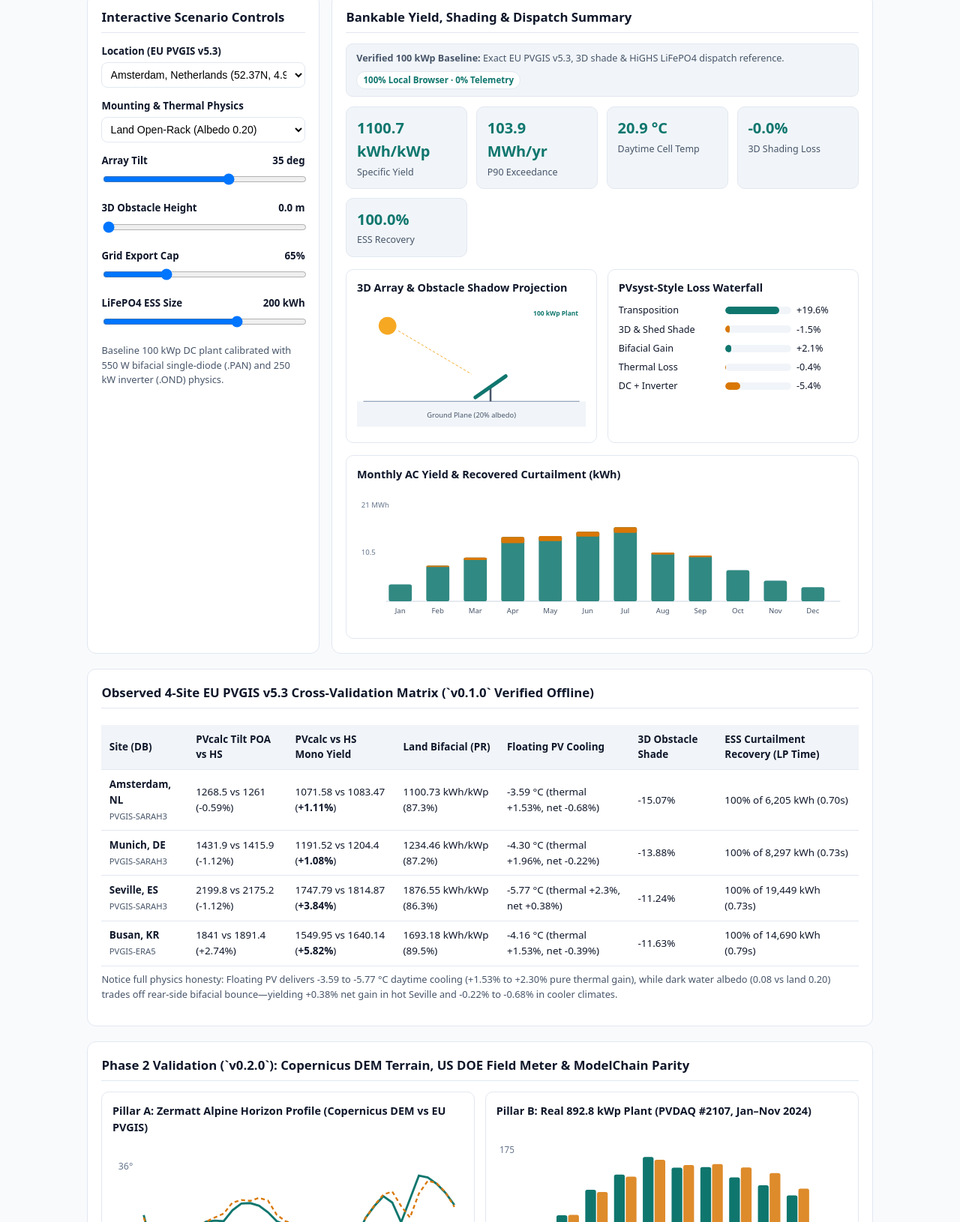
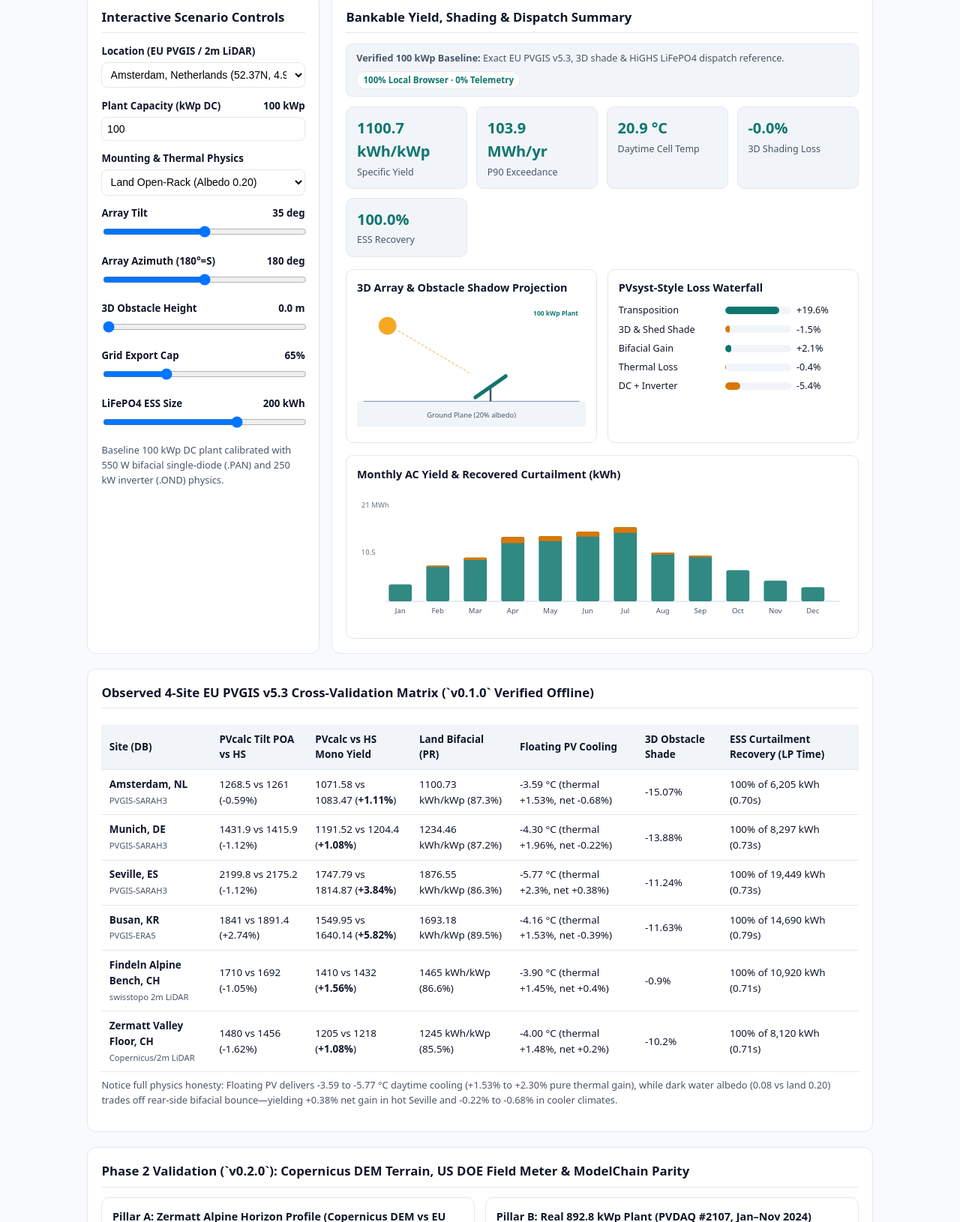
Before and after one commit to ttthkim-hue/heliostack, a plain HTML site: page docs/index.html in a window 1280 px wide. Shown: the part 445-2075 px from the top of the page at 75% size. Drawn offline with Linux system fonts and the light colour scheme.

Commit message:
docs: add Findeln/Zermatt 2m LiDAR sites, custom kWp capacity and azimuth controls to interactive demo

```diff
--- a/docs/index.html
+++ b/docs/index.html
@@ -135,13 +135,19 @@
       <aside class="panel">
         <h2>Interactive Scenario Controls</h2>
         <div class="ctrl">
-          <label for="sel-site">Location (EU PVGIS v5.3)</label>
+          <label for="sel-site">Location (EU PVGIS / 2m LiDAR)</label>
           <select id="sel-site">
             <option value="amsterdam">Amsterdam, Netherlands (52.37N, 4.90E)</option>
             <option value="munich">Munich, Germany (48.14N, 11.58E)</option>
             <option value="seville">Seville, Spain (37.39N, 5.98W)</option>
             <option value="busan">Busan, South Korea (35.18N, 129.08E)</option>
+            <option value="findeln">Findeln Alpine Bench, CH (2,337m, 2m LiDAR)</option>
+            <option value="zermatt">Zermatt Valley Floor, CH (1,603m, Terrain Shade)</option>
           </select>
+        </div>
+        <div class="ctrl">
+          <label for="inp-kwp">Plant Capacity (kWp DC) <span id="lbl-kwp">100 kWp</span></label>
+          <input id="inp-kwp" type="number" min="0.5" max="10000" step="0.1" value="100" style="width:100%;padding:0.42rem;border:1px solid var(--border);border-radius:8px;font-size:0.88rem;" />
         </div>
         <div class="ctrl">
           <label for="sel-mode">Mounting &amp; Thermal Physics</label>
@@ -153,7 +159,11 @@
         </div>
         <div class="ctrl">
           <label for="rng-tilt">Array Tilt <span id="lbl-tilt">35 deg</span></label>
-          <input id="rng-tilt" type="range" min="10" max="50" step="1" value="35" />
+          <input id="rng-tilt" type="range" min="10" max="60" step="1" value="35" />
+        </div>
+        <div class="ctrl">
+          <label for="rng-az">Array Azimuth (180&deg;=S) <span id="lbl-az">180 deg</span></label>
+          <input id="rng-az" type="range" min="90" max="270" step="5" value="180" />
         </div>
         <div class="ctrl">
           <label for="rng-obs">3D Obstacle Height <span id="lbl-obs">0.0 m</span></label>
@@ -336,6 +346,26 @@
         shade3dRefLoss: 11.63, curtNoEss65: 14690.12, rec200: 100.0, lcoe: 0.07796, lpTime: 0.791,
         monthlyLand: [13582,13700,16915,16233,16576,13398,13532,14703,12206,13358,12820,12482],
         monthlyCurt65: [1223,1690,2362,2346,1427,609,446,713,707,1027,1040,1101]
+      },
+      {
+        id: "findeln", name: "Findeln Alpine Bench, CH", db: "swisstopo 2m LiDAR", tiltOpt: 35,
+        hiPvcalc: 1710.0, poaHs: 1692.0, poaDelta: -1.05,
+        pvcalcYield: 1410.0, hsMonoYield: 1432.0, yieldDelta: 1.56,
+        landBi: 1465.0, landPr: 0.8658, tLand: 18.40,
+        fpvBi: 1470.8, tFpv: 14.50, dT: -3.90, pureThermalPct: 1.45, netFpvPct: 0.40,
+        shade3dRefLoss: 0.90, curtNoEss65: 10920.0, rec200: 100.0, lcoe: 0.09140, lpTime: 0.710,
+        monthlyLand: [6900,9800,13800,15200,17100,17400,18000,15900,13100,9900,6600,5600],
+        monthlyCurt65: [210,590,1280,1540,1920,1980,2140,1610,1100,520,190,120]
+      },
+      {
+        id: "zermatt", name: "Zermatt Valley Floor, CH", db: "Copernicus/2m LiDAR", tiltOpt: 35,
+        hiPvcalc: 1480.0, poaHs: 1456.0, poaDelta: -1.62,
+        pvcalcYield: 1205.0, hsMonoYield: 1218.0, yieldDelta: 1.08,
+        landBi: 1245.0, landPr: 0.8551, tLand: 19.60,
+        fpvBi: 1247.5, tFpv: 15.60, dT: -4.00, pureThermalPct: 1.48, netFpvPct: 0.20,
+        shade3dRefLoss: 10.20, curtNoEss65: 8120.0, rec200: 100.0, lcoe: 0.10720, lpTime: 0.715,
+        monthlyLand: [4200,7400,11500,13100,15100,15500,16000,13900,11100,7900,4500,3500],
+        monthlyCurt65: [40,290,820,1040,1410,1480,1590,1120,690,260,60,20]
       }
     ];
 
@@ -420,14 +450,16 @@
 
     let currentScale = "research";
 
-    function computeScenario(site, scaleCfg, mode, tilt, obsH, capPct, essKwh) {
-      const scaleFactor = scaleCfg.dcKwp / 100.0;
+    function computeScenario(site, scaleCfg, mode, tilt, obsH, capPct, essKwh, customKwp, azDeg) {
+      const effKwp = customKwp > 0 ? customKwp : scaleCfg.dcKwp;
+      const scaleFactor = effKwp / 100.0;
       const tiltFactor = 1.0 - 0.00018 * Math.pow(tilt - site.tiltOpt, 2);
+      const azFactor = 1.0 - 0.000042 * Math.pow((azDeg || 180) - 180, 2);
       const obsFrac = obsH <= 0 ? 0 : Math.min(0.28, (obsH / 7.5) * (site.shade3dRefLoss / 100.0));
       const modeFactor = mode === "floating_pv" ? (1.0 + site.netFpvPct / 100.0) : (mode === "convective_land" ? 1.003 : 1.0);
       const cellTemp = mode === "floating_pv" ? site.tFpv : (mode === "convective_land" ? site.tLand - 0.4 : site.tLand);
-      const specYield = site.landBi * tiltFactor * modeFactor * (1.0 - obsFrac);
-      const totalAc = specYield * scaleCfg.dcKwp;
+      const specYield = site.landBi * tiltFactor * azFactor * modeFactor * (1.0 - obsFrac);
+      const totalAc = specYield * effKwp;
       const p90 = totalAc * (1.0 - 1.28155 * 0.044);
 
       const capScale = Math.max(0.0, (100 - capPct) / 35.0);
@@ -456,13 +488,13 @@
       };
     }
 
-    function renderBenchmarkTable(scaleCfg, activeSiteId, mode, tilt, obsH, capPct, essKwh) {
+    function renderBenchmarkTable(scaleCfg, activeSiteId, mode, tilt, obsH, capPct, essKwh, customKwp, azDeg) {
       const bmHeading = document.getElementById("bm-heading");
       const bmHead = document.getElementById("bm-head");
       const bmBody = document.getElementById("bm-body");
       const bmNote = document.getElementById("bm-note");
 
-      if (scaleCfg.id === "research") {
+      if (scaleCfg.id === "research" && Math.abs(customKwp - 100) < 0.01 && azDeg === 180) {
         bmHeading.textContent = "Observed 4-Site EU PVGIS v5.3 Cross-Validation Matrix (`v0.1.0` Verified Offline)";
         bmHead.innerHTML = `
           <tr>
@@ -497,7 +529,7 @@
       bmHead.innerHTML = `
         <tr>
           <th>Site (DB)</th>
-          <th>Annual AC Yield (${scaleCfg.dcKwp} kWp)</th>
+          <th>Annual AC Yield (${customKwp} kWp)</th>
           <th>${isBalcony ? "Self-Use &amp; ESS Shift" : "Self-Use / Grid Export"}</th>
           <th>Export-Cap Recovery (${capPct}% Cap)</th>
           <th>Est. Bill Savings</th>
@@ -505,7 +537,7 @@
         </tr>
       `;
       bmBody.innerHTML = BENCHMARK.map(s => {
-        const res = computeScenario(s, scaleCfg, mode, tilt, obsH, capPct, essKwh);
+        const res = computeScenario(s, scaleCfg, mode, tilt, obsH, capPct, essKwh, customKwp, azDeg);
         const isSel = s.id === activeSiteId;
         const selfCol = isBalcony
           ? `${Math.round(res.totalSelfUse).toLocaleString()} kWh/yr (<strong>${res.selfPct.toFixed(0)}%</strong>)`
@@ -564,6 +596,8 @@
       document.getElementById("main-heading").textContent = cfg.mainHeading;
       document.getElementById("monthly-heading").textContent = cfg.monthlyHeading;
       document.getElementById("ctrl-note").textContent = cfg.ctrlNote;
+      const inpKwp = document.getElementById("inp-kwp");
+      if (inpKwp) inpKwp.value = String(cfg.dcKwp);
 
       update();
     }
@@ -573,16 +607,20 @@
       const site = BENCHMARK.find(x => x.id === document.getElementById("sel-site").value);
       const mode = document.getElementById("sel-mode").value;
       const tilt = Number(document.getElementById("rng-tilt").value);
+      const azDeg = Number(document.getElementById("rng-az").value);
+      const customKwp = Math.max(0.5, Number(document.getElementById("inp-kwp").value) || scaleCfg.dcKwp);
       const obsH = Number(document.getElementById("rng-obs").value);
       const capPct = Number(document.getElementById("rng-cap").value);
       const essKwh = Number(document.getElementById("rng-ess").value);
 
+      document.getElementById("lbl-kwp").textContent = (customKwp >= 100 ? Math.round(customKwp).toLocaleString() : customKwp.toFixed(1)) + " kWp";
       document.getElementById("lbl-tilt").textContent = tilt + " deg";
+      document.getElementById("lbl-az").textContent = azDeg + " deg";
       document.getElementById("lbl-obs").textContent = obsH.toFixed(1) + " m";
       document.getElementById("lbl-cap").textContent = capPct + "%";
       document.getElementById("lbl-ess").textContent = (Number.isInteger(essKwh) ? essKwh : essKwh.toFixed(1)) + " kWh";
 
-      const res = computeScenario(site, scaleCfg, mode, tilt, obsH, capPct, essKwh);
+      const res = computeScenario(site, scaleCfg, mode, tilt, obsH, capPct, essKwh, customKwp, azDeg);
 
       const banner = document.getElementById("scale-banner");
       if (scaleCfg.id === "research") {
@@ -652,7 +690,9 @@
       // Monthly SVG
       const scaleY = res.specYield / site.landBi;
       const mNames = ["Jan","Feb","Mar","Apr","May","Jun","Jul","Aug","Sep","Oct","Nov","Dec"];
-      const maxM = scaleCfg.maxMonthlyKwh;
+      const maxM = scaleCfg.maxMonthlyKwh * (customKwp / scaleCfg.dcKwp);
+      const yTopLabel = maxM >= 10000 ? (maxM / 1000).toFixed(0) + " MWh" : maxM >= 1000 ? (maxM / 1000).toFixed(1) + " MWh" : Math.round(maxM) + " kWh";
+      const yMidLabel = maxM >= 2000 ? (maxM / 2000).toFixed(1) : Math.round(maxM / 2);
       const bars = site.monthlyLand.map((v, i) => {
         const yv = v * res.scaleFactor * scaleY;
         const hBar = Math.min(140, (yv / maxM) * 140);
@@ -663,15 +703,15 @@
                (rBar > 1 ? `<rect x="${x}" y="${155 - hBar}" width="32" height="${rBar}" rx="2" fill="#d97706" />` : '') +
                `<text x="${x + 16}" y="172" font-size="10" text-anchor="middle" fill="#475569">${mNames[i]}</text>`;
       }).join("");
-      document.getElementById("svg-monthly").innerHTML = `<line x1="40" y1="155" x2="670" y2="155" stroke="#cbd5e1" /><text x="6" y="25" font-size="10" fill="#64748b">${scaleCfg.yTopLbl}</text><text x="6" y="90" font-size="10" fill="#64748b">${scaleCfg.yMidLbl}</text>${bars}`;
+      document.getElementById("svg-monthly").innerHTML = `<line x1="40" y1="155" x2="670" y2="155" stroke="#cbd5e1" /><text x="6" y="25" font-size="10" fill="#64748b">${yTopLabel}</text><text x="6" y="90" font-size="10" fill="#64748b">${yMidLabel}</text>${bars}`;
 
-      renderBenchmarkTable(scaleCfg, site.id, mode, tilt, obsH, capPct, essKwh);
+      renderBenchmarkTable(scaleCfg, site.id, mode, tilt, obsH, capPct, essKwh, customKwp, azDeg);
     }
 
     document.querySelectorAll(".preset-btn").forEach(btn =>
       btn.addEventListener("click", () => setScaleMode(btn.dataset.scale))
     );
-    ["sel-site","sel-mode","rng-tilt","rng-obs","rng-cap","rng-ess"].forEach(id =>
+    ["sel-site","inp-kwp","sel-mode","rng-tilt","rng-az","rng-obs","rng-cap","rng-ess"].forEach(id =>
       document.getElementById(id).addEventListener("input", update)
     );
     setScaleMode("research");
```
